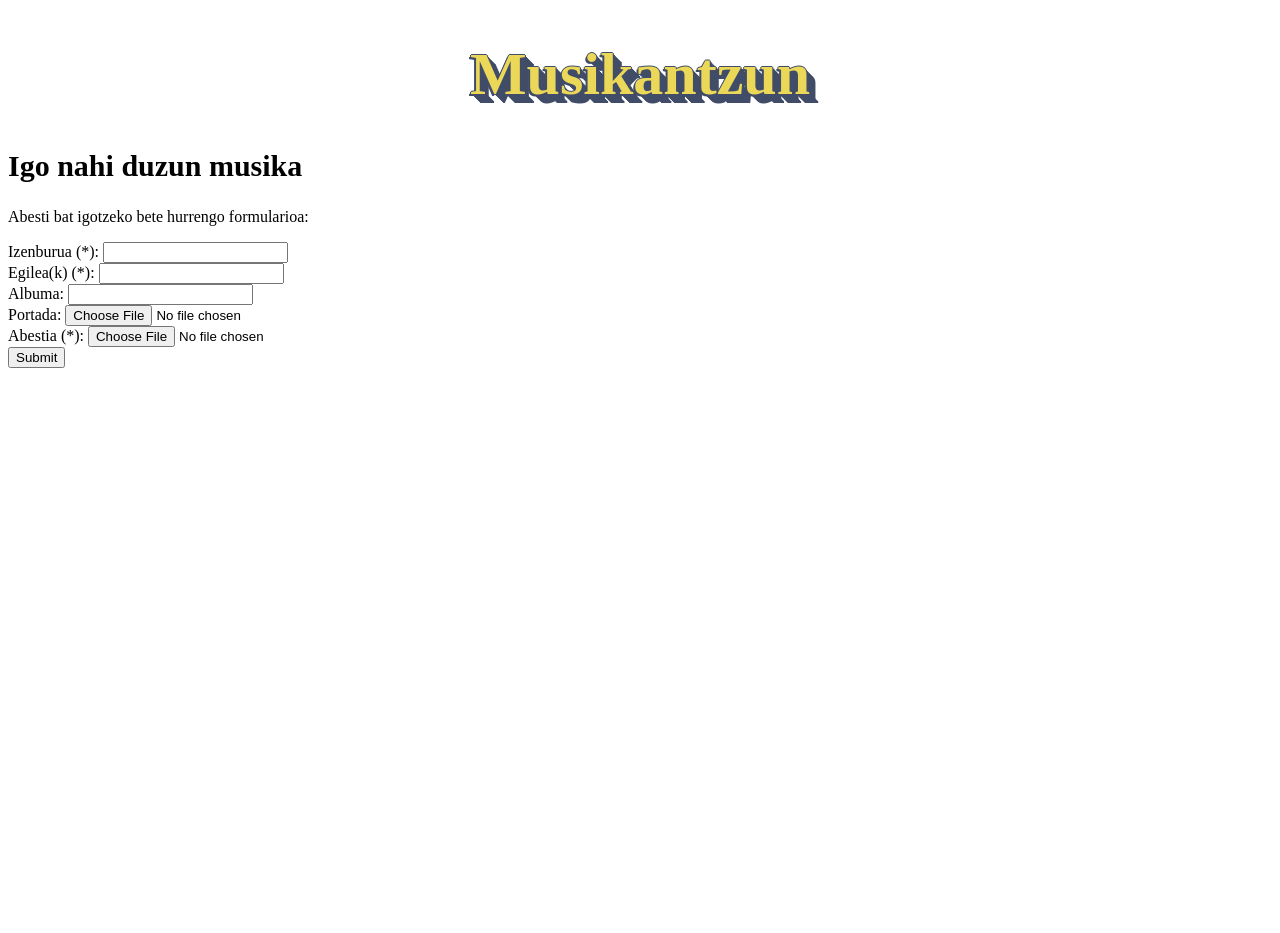
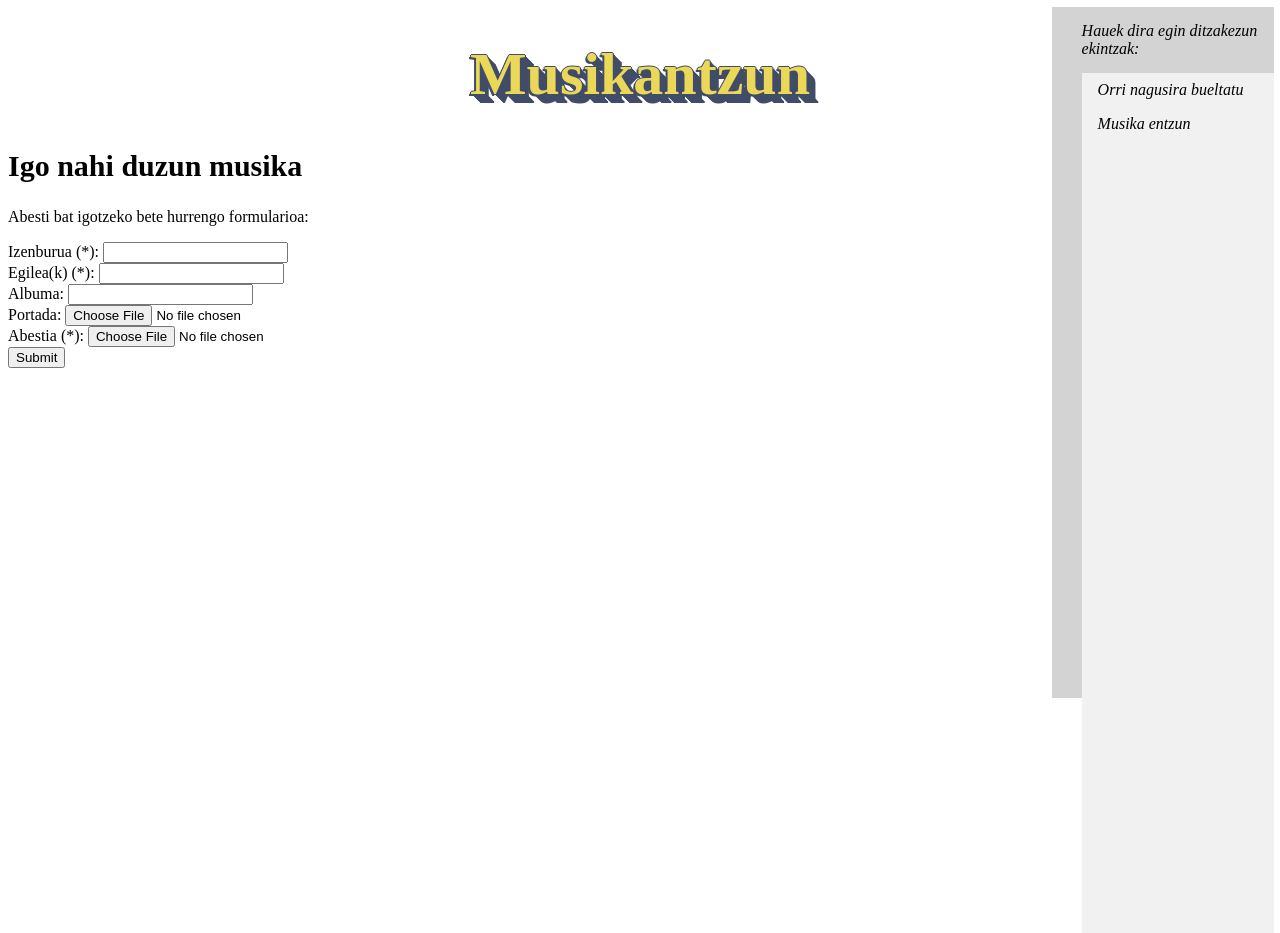
Before and after one commit to paulaonta/sza-web, a PHP site: page /berria.html in a window 1280 px wide. Shown: the part 118-1051 px from the top of the page. Run offline with PHP 8.4, Linux system fonts and the light colour scheme.

Commit message:
menu pagina principal y en musika igo. js de balidatu a medias

```diff
--- a/berria.html
+++ b/berria.html
@@ -1,21 +1,27 @@
 <!DOCTYPE html>
 <html>
 	<head>
-		<title>Musika entzun eta igo: musika igo.</title>
+		<title>Musikantzun: musika igo</title>
 		<meta charset="UTF-8">
 		<link rel="stylesheet" href="musika_igo.css" type="text/css">
-		<script type="text/javascript" src="bisita_liburua.js"></script>
+		<script type="text/javascript" src="musika_igo.js"></script>
 	</head>
 	<body>
 		<header>
 			<strong>EGILEAK:</strong> Iñigo Gil, <br/> Mikel Laorden <br/> Paula Ontalvilla
 		</header>
-
+		<aside>
+			Hauek dira egin ditzakezun ekintzak:
+			<ul>
+				<li><a href="index.html"> Orri nagusira bueltatu</a></li>
+				<li><a href="iruzkinak.php">Musika entzun</a></li>
+			</ul>
+		</aside>
 		<h1>Musikantzun</h1>
 		<h2>Igo nahi duzun musika</h2>
 		<p>Abesti bat igotzeko bete hurrengo formularioa:</p>
 		<form action="berria.php" method="post">
-			Izenburua (*): <input type="text" name="izena"> <br/>
+			Izenburua (*): <input type="text" name="izenburu"> <br/>
 			Egilea(k) (*): <input type="text" name="egilea"> <br/>
 			Albuma: <input type="text" name="album"><br/>
 			Portada: <input type="file" name="portada"><br/>
--- a/musika_igo.css
+++ b/musika_igo.css
@@ -23,3 +23,44 @@ header {
 	color: rgb(255, 255, 255);
 	font-size: 10px;
 }
+
+
+aside {
+	width: 15%;
+	padding-top: 15px;
+	padding-bottom: 50%;
+	padding-left: 30px;
+	margin: 0;
+	float:right;
+	font-style: italic;
+	background-color: lightgray;
+	position: fixed; /* Make it stick, even on scroll */
+	right: 0.5%;
+	overflow: auto; /* Enable scrolling if the sidenav has too much content */
+  }
+
+
+aside ul {
+  list-style-type: none;
+  margin-top: 15px;
+  padding: 0;
+  width:inherit;
+  background-color: #f1f1f1;
+  height: 100%; /* Full height */
+  position: fixed; /* Make it stick, even on scroll */
+  right: 0.5%;
+  overflow: auto; /* Enable scrolling if the sidenav has too much content */
+  }
+
+li a {
+	display: block;
+	color: #000;
+	padding: 8px 16px;
+	text-decoration: none;
+}
+
+  /* Change the link color on hover */
+li a:hover {
+	background-color: #EBD758;
+	color: white;
+}
--- /dev/null
+++ b/musika_igo.js
@@ -0,0 +1,29 @@
+function balidatu(f)
+{
+	// Formularioko balioak irakurri
+	var izenburua = f.izenburua.value;
+	var egilea = f.egilea.value;
+	var albuma = f.albuma.value;
+	var portada = f.portada.value;
+	var abestia = f.abestia.value;
+
+	// Ziurtatu beteta egon behar diren eremuak beteta daudela.
+	var errorea = "";
+	if(izenburua=="")
+		errorea += "\tIzenburu eremua bete behar duzu.\n";
+	if(egilea=="")
+		errorea += "\tEgilea(k) eremua bete behar duzu.\n";
+
+	//COMPROBAR QUE HA METIDO LA IMAGEN Y QUE ES UNA IMAGEN?
+	//CON EL AUDIO COMO HACEMOS???
+
+
+	// Errorerik badago, mezua erakutsi.
+	if(errorea != "")
+	{
+		alert("Formularioa ez duzu ondo bete:\n" + errorea);
+		return false;
+	}
+	else
+		return true;
+}
```
Also changed, not shown: bisita_liburua.js (deleted, +0 -46 lines), index.html (+11 -6 lines).
